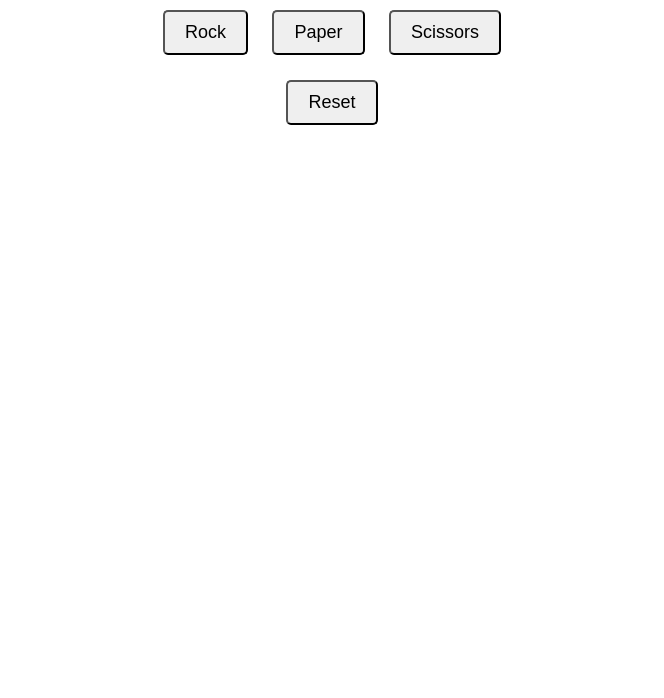
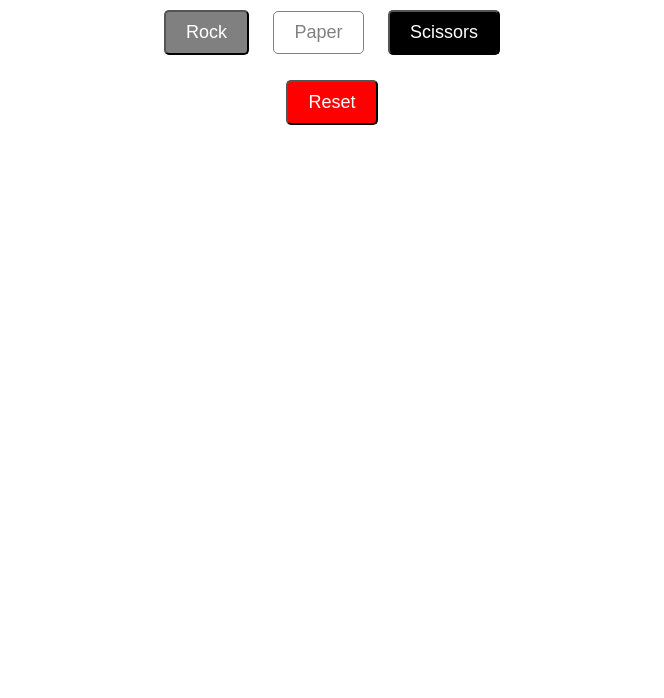
Before and after one commit to itsjordanmuller/odin-js-rock-paper-scissors, a plain HTML site: page index.html in a window 1280 px wide. Shown: the part 102-800 px from the top of the page, without its empty margins (308-972 px from the left). Drawn offline with Linux system fonts and the light colour scheme.

Commit message:
Add colors to buttons to display RPS colors and quit as red

```diff
--- a/style.css
+++ b/style.css
@@ -17,3 +17,24 @@ button {
     border-radius: 5px;
     margin: 0 10px;
 }
+
+#rock {
+    background-color: gray;
+    color: white;
+}
+
+#paper {
+    background-color: white;
+    color: gray;
+    border: 1px solid gray;
+}
+
+#scissors {
+    background-color: black;
+    color: white;
+}
+
+#reset {
+    background-color: red;
+    color: white;
+}
```
